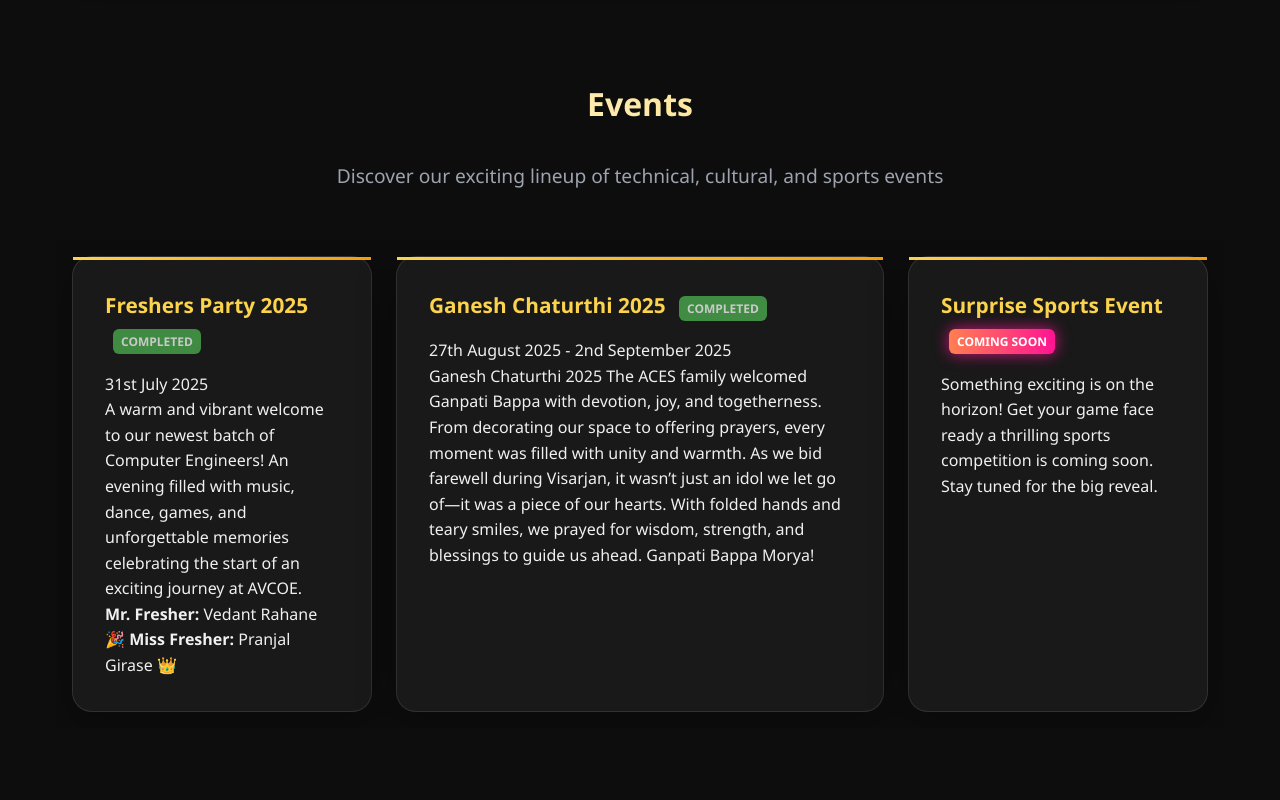
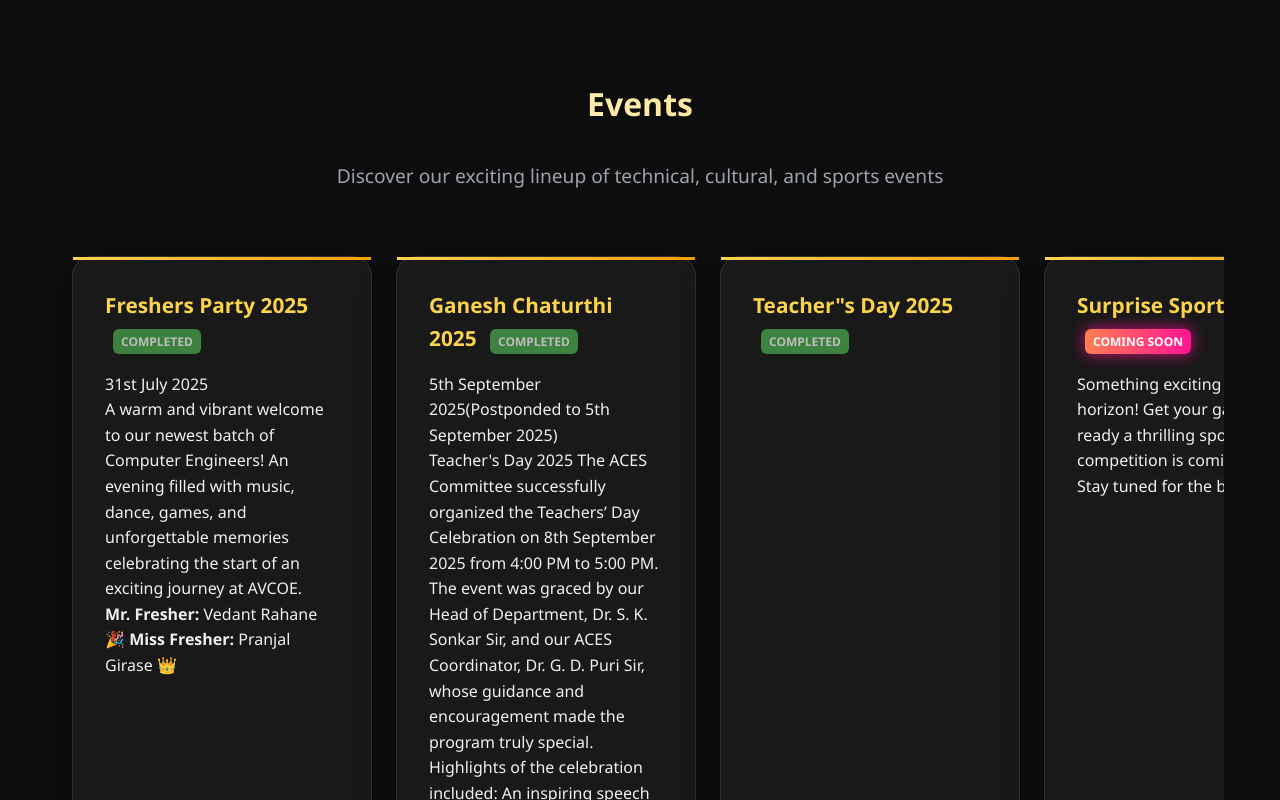
Before and after one commit to Sai-Pat/ACES_Website, a plain HTML site: page index.html in a window 1280 px wide. Shown: the part 2000-2800 px from the top of the page. Drawn offline with Linux system fonts and the light colour scheme.

Commit message:
Update index.html

```diff
--- a/index.html
+++ b/index.html
@@ -217,16 +217,27 @@ body {
     Ganesh Chaturthi 2025 <span class="finished-badge">COMPLETED</span>
 </h3>
 <p class="event-description">
-    <p>27th August 2025 - 2nd September 2025</p>
-    Ganesh Chaturthi 2025
+    <p>5th September 2025(Postponded to 5th September 2025)</p>
+    Teacher's Day 2025
+The ACES Committee successfully organized the Teachers’ Day Celebration on 8th September 2025 from 4:00 PM to 5:00 PM. The event was graced by our Head of Department, Dr. S. K. Sonkar Sir, and our ACES Coordinator, Dr. G. D. Puri Sir, whose guidance and encouragement made the program truly special.
 
-The ACES family welcomed Ganpati Bappa with devotion, joy, and togetherness. From decorating our space to offering prayers, every moment was filled with unity and warmth.
+Highlights of the celebration included:
 
-As we bid farewell during Visarjan, it wasn’t just an idol we let go of—it was a piece of our hearts. With folded hands and teary smiles, we prayed for wisdom, strength, and blessings to guide us ahead.
+An inspiring speech by our HOD
 
-Ganpati Bappa Morya!
+The official launch of the ACES Website
+
+Fun and engaging interactive games
+
+Active participation from faculty and students of the Computer Department
+
+Though held later than the official day, the celebration stood out as memorable, meaningful, and a grand success.
 </p>
 
+                </div>
+<div class="event-card" onclick="window.open('Tevent.html', '_blank')">
+                    <h3 class="event-title">
+    Teacher"s Day 2025 <span class="finished-badge">COMPLETED</span></h3>
                 </div>
 
                 <div class="event-card" onclick="window.open('events.html', '_blank')">
@@ -264,7 +275,12 @@ Ganpati Bappa Morya!
                 </div>
                 <h3 class="gallery-title">Ganesh Chaturthi 2025 <span class="finished-badge">COMPLETED</span></h3>
             </div>
-
+          <div class="gallery-card" onclick="window.open('GFreshers.html', '_blank')">
+                <div class="gallery-image">
+                    <img src="Freshers Thumbnail.jpg" alt="Freshers Party 2025 Thumbnail" loading="lazy">
+                </div>
+                <h3 class="gallery-title">Teacher's Day 2025 <span class="finished-badge">COMPLETED</span></h3>
+            </div>
             <div class="gallery-card" onclick="window.open('X.html', '_blank')">
                 <div class="gallery-image">
                     <img src="Surprise Thumbnail.png" alt="Sports Meet Thumbnail" loading="lazy">
```
